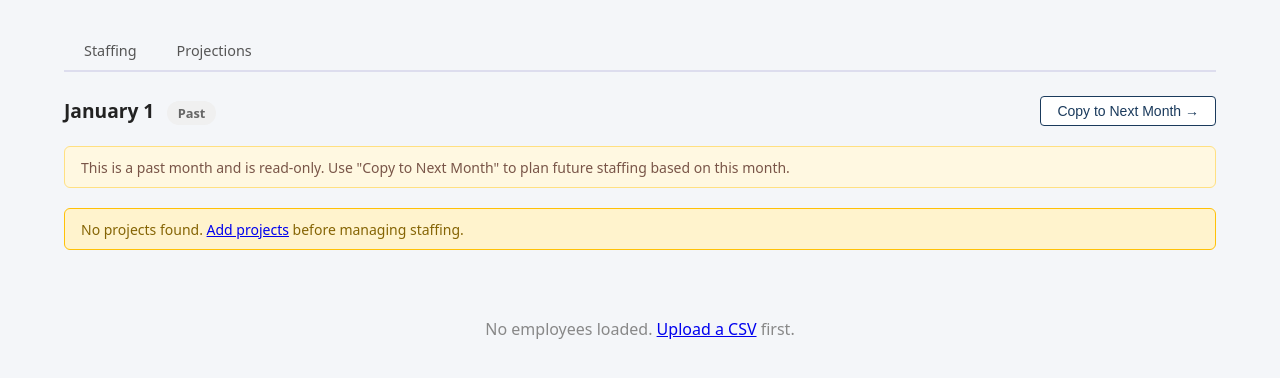
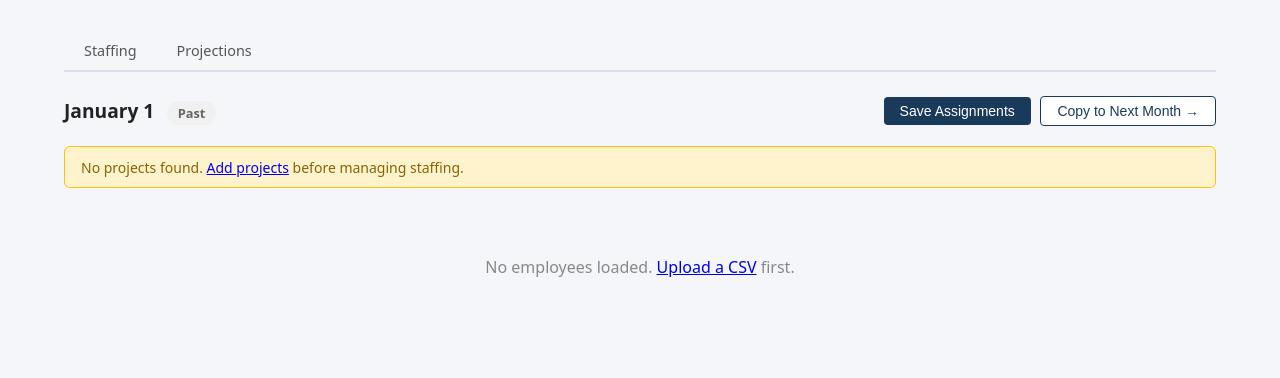
Before and after one commit to kkdt/claude-company, a Flask app: page /staffing/1/1 in a window 1280 px wide. Shown: the part 63-441 px from the top of the page. Run offline with Flask 3, Linux system fonts and the light colour scheme.

Commit message:
Allow editing of past months in Staffing screens

```diff
--- a/app.py
+++ b/app.py
@@ -560,9 +560,6 @@ def staffing_month(year, month):
 def staffing_month_save(year, month):
     from datetime import date
     today = date.today()
-    if (year, month) < (today.year, today.month):
-        flash("Past month assignments cannot be modified.")
-        return redirect(url_for("staffing_month", year=year, month=month))
     # Form sends: assign_<employee_id> = [project_id, ...]  (checkboxes)
     employees = load_employees()
     assignments = []
--- a/templates/staffing_month.html
+++ b/templates/staffing_month.html
@@ -98,20 +98,12 @@
     {% endif %}
   </h2>
   <div class="actions">
-    {% if not is_past %}
     <button form="staffing-form" type="submit" class="btn-primary">Save Assignments</button>
-    {% endif %}
     <form method="post" action="{{ url_for('staffing_month_copy', year=year, month=month) }}" style="margin:0;">
       <button type="submit" class="btn-secondary">Copy to Next Month →</button>
     </form>
   </div>
 </div>
-
-{% if is_past %}
-<div class="readonly-note">
-  This is a past month and is read-only. Use "Copy to Next Month" to plan future staffing based on this month.
-</div>
-{% endif %}
 
 {% if not projects %}
 <div class="no-projects">
@@ -166,7 +158,6 @@
               name="assign_{{ eid }}"
               value="{{ proj.project_id }}"
               {% if assigned %}checked{% endif %}
-              {% if is_past %}disabled{% endif %}
               onchange="toggleCell(this, 'cell-{{ eid }}-{{ proj.project_id }}')">
           </div>
         </td>
```
Also changed, not shown: README.md.
